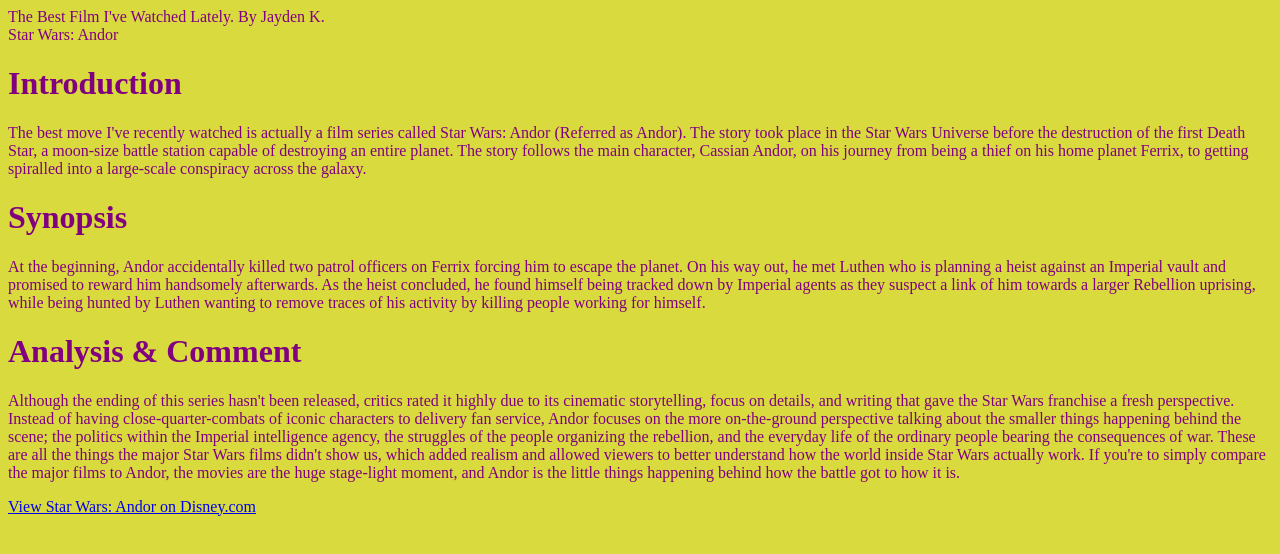
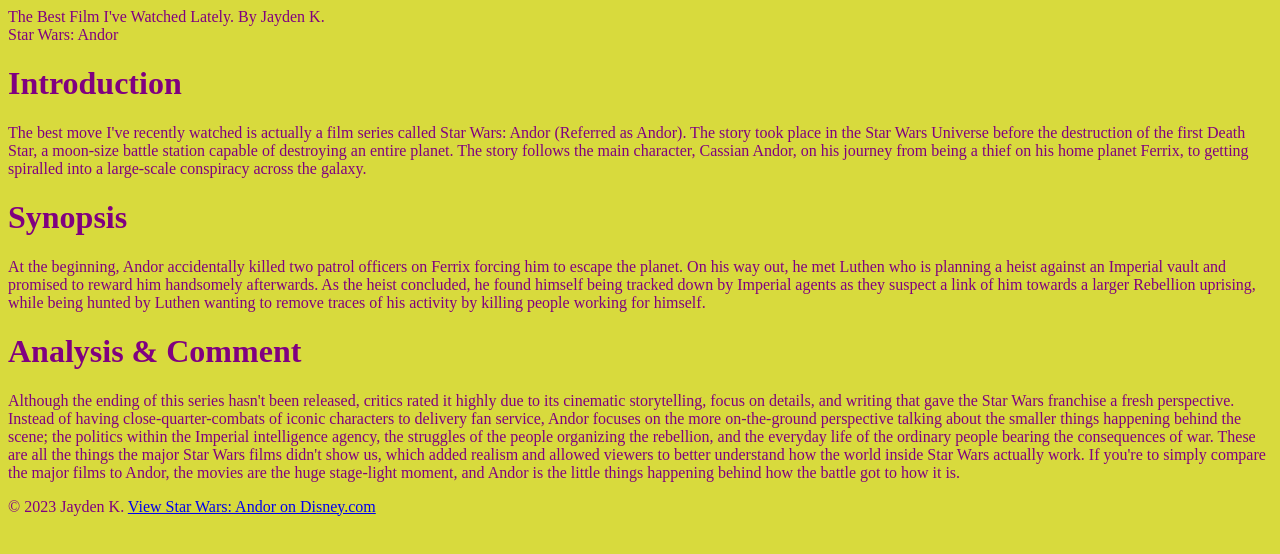
Before and after one commit to koxxwlu/UX220_Lab_3, a plain HTML site: page index.html in a window 1280 px wide. Drawn offline with Linux system fonts and the light colour scheme.

Commit message:
Add copyright info

```diff
--- a/index.html
+++ b/index.html
@@ -27,7 +27,7 @@
       Although the ending of this series hasn't been released, critics rated it highly due to its cinematic storytelling, focus on details, and writing that gave the Star Wars franchise a fresh perspective. Instead of having close-quarter-combats of iconic characters to delivery fan service, Andor focuses on the more on-the-ground perspective talking about the smaller things happening behind the scene; the politics within the Imperial intelligence agency, the struggles of the people organizing the rebellion, and the everyday life of the ordinary people bearing the consequences of war. These are all the things the major Star Wars films didn't show us, which added realism and allowed viewers to better understand how the world inside Star Wars actually work. If you're to simply compare the major films to Andor, the movies are the huge stage-light moment, and Andor is the little things happening behind how the battle got to how it is.
     </p>
     <footer>
-      <p><a href="https://ondisneyplus.disney.com/show/andor">View Star Wars: Andor on Disney.com</a></p>
+      <p>&copy; 2023 Jayden K. <a href="https://ondisneyplus.disney.com/show/andor">View Star Wars: Andor on Disney.com</a></p>
     </footer>
   </body>
     <style type="text/css">
```
